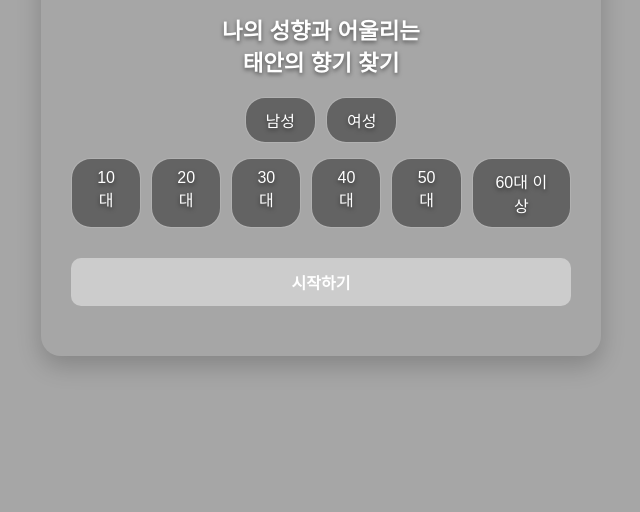
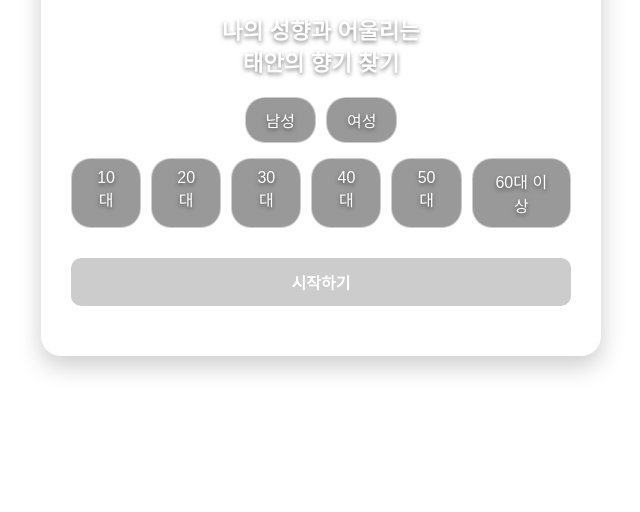
Before and after one commit to makanature2023-code/mbti-app, a plain HTML site: page index.html in a window 1280 px wide. Shown: the part 288-800 px from the top of the page, without its empty margins (319-959 px from the left). Drawn offline with Linux system fonts and the light colour scheme; a web font is replaced by a local one.

Commit message:
Update style.css

```diff
--- a/style.css
+++ b/style.css
@@ -234,3 +234,6 @@ button:disabled {
 #result-screen .content #mbti-type {
     color: #555;
 }
+body, .screen, .overlay {
+  background-color: transparent !important;
+}
```
